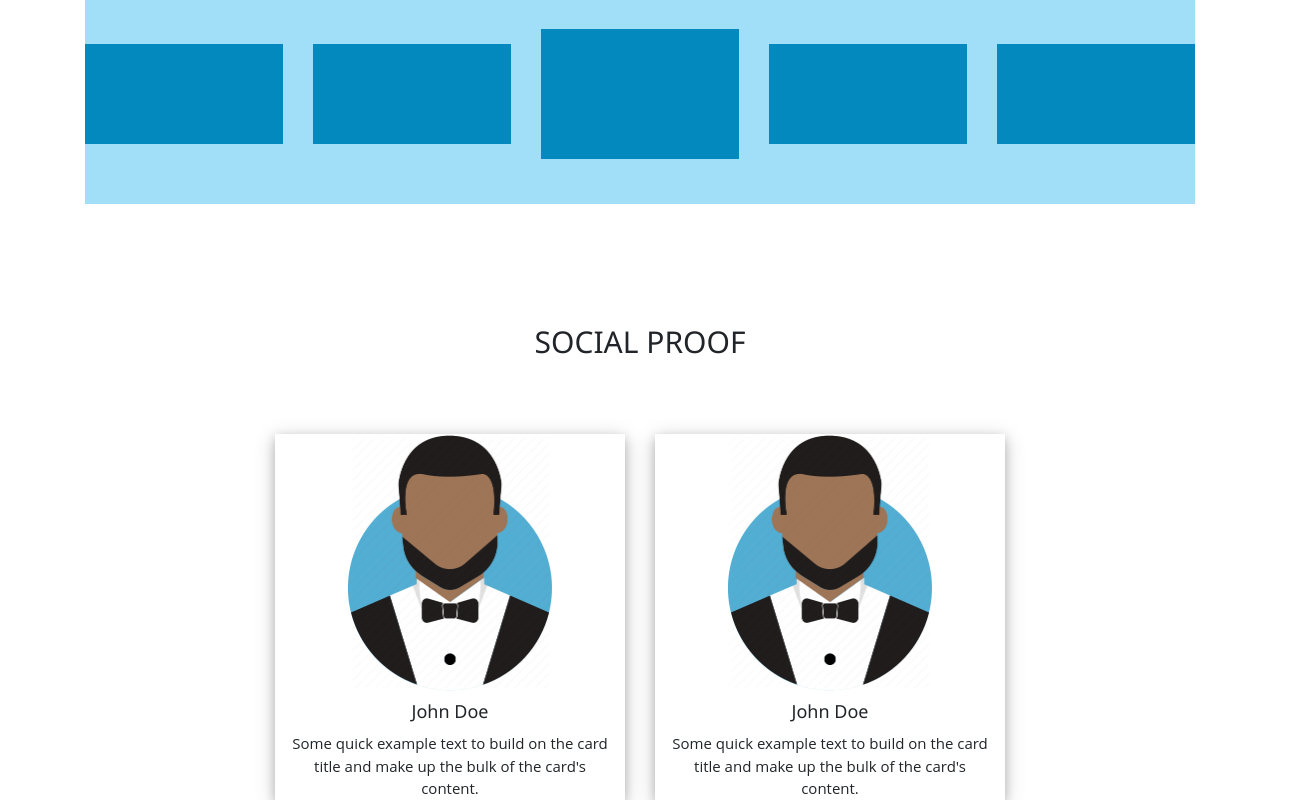
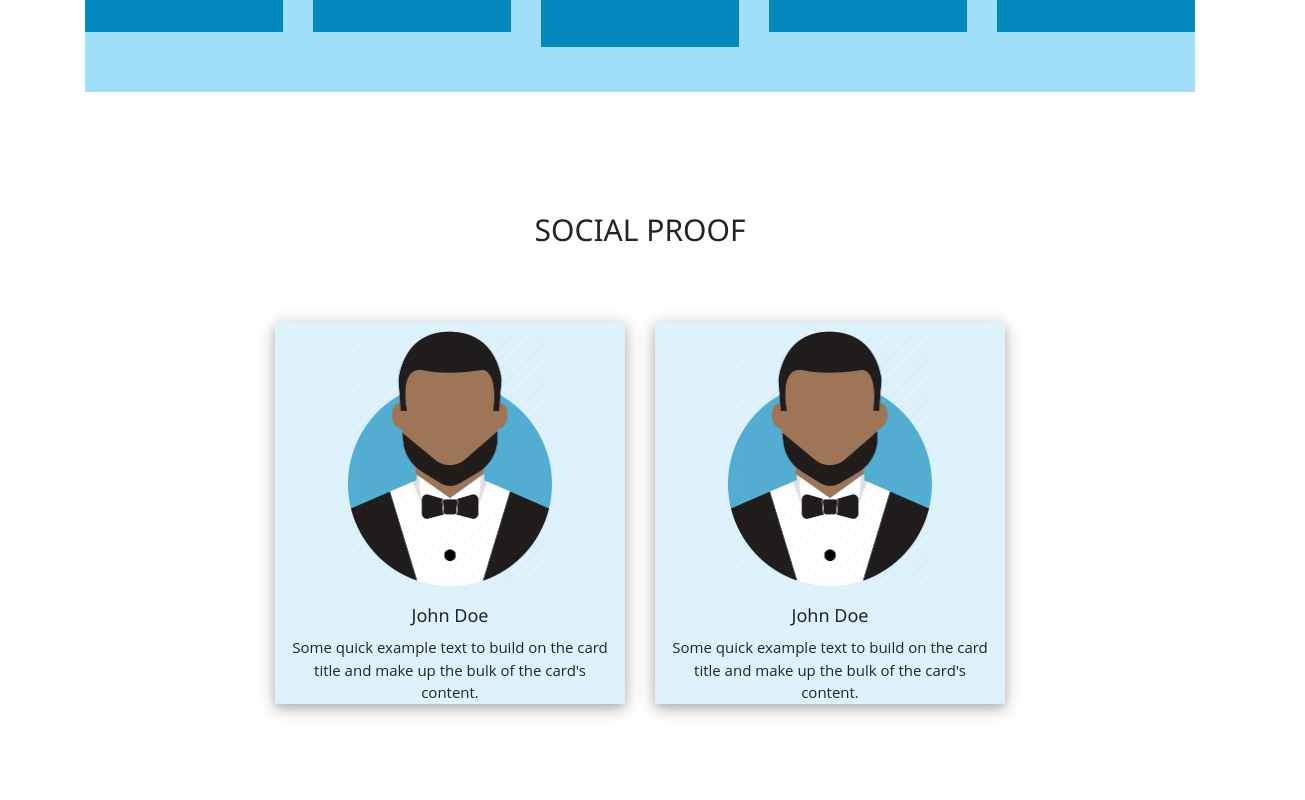
Before and after one commit to dewaqintoro/NgoRec1, a React (Create React App) app: page / in a window 1280 px wide. Shown: the part 2675-3475 px from the top of the page, 1305 px wide, since content can reach past the window. After the commit the page ends 3409 px from the top, so only its background shows below. Built offline with nearby package versions, Linux system fonts and the light colour scheme.

Commit message:
merubah sikel sosmed css

```diff
--- a/src/Component2/Style/Sikel.css
+++ b/src/Component2/Style/Sikel.css
@@ -9,10 +9,18 @@
     max-height: 200px;
 }
 
-img{
+.w3-center img{
     /* max-height: 140px;
      */
-		 /* padding: 20px 0px; */
+		 margin: 8px 0px;
 		 width: 204.5px;
 		 height: 256px;
 }
+
+.sikelsos {
+	margin-bottom: 30px;
+}
+
+.w3-card-4{
+	background: #ddf2fc;
+}
```
